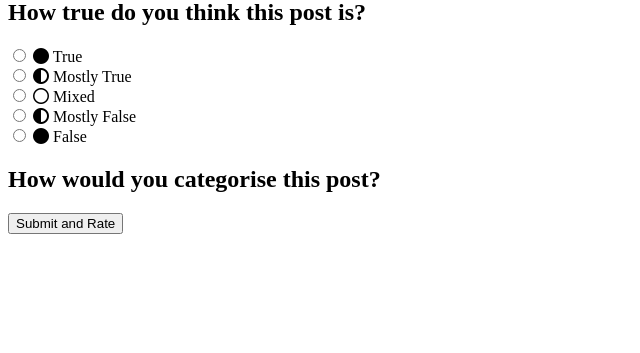
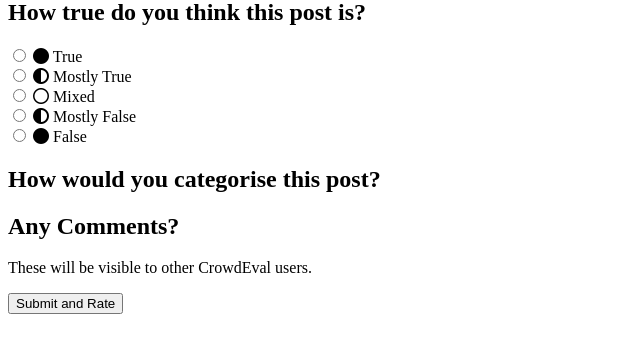
Before and after one commit to freddyheppell/crowdeval, a Python web app: template crowdeval/templates/posts/rate.html in a window 1280 px wide. Shown: the part 249-602 px from the top of the page, without its empty margins (0-640 px from the left). Run offline with Jinja, Linux system fonts and the light colour scheme; the template is opened without the code that fills it, so the values that code supplies are empty; some libraries are stand-ins or nearby versions.

Commit message:
Change textarea label to heading

```diff
--- a/crowdeval/templates/posts/rate.html
+++ b/crowdeval/templates/posts/rate.html
@@ -90,11 +90,13 @@
                     {% endfor %}
                 </div>
 
+                <h2 class="mt-5">Any Comments?</h2>
+                <p>These will be visible to other CrowdEval users.</p>
 
-                {{ wtf.form_field(form.comments) }}
+                {{ form.comments(class="form-control mb-3") }}
                 {{ form.recaptcha }}
 
-                <button type="submit" class="btn btn-primary">Submit and Rate</button>
+                <button type="submit" class="btn btn-primary mt-3">Submit and Rate</button>
             </form>
         </div>
     </div>
```
